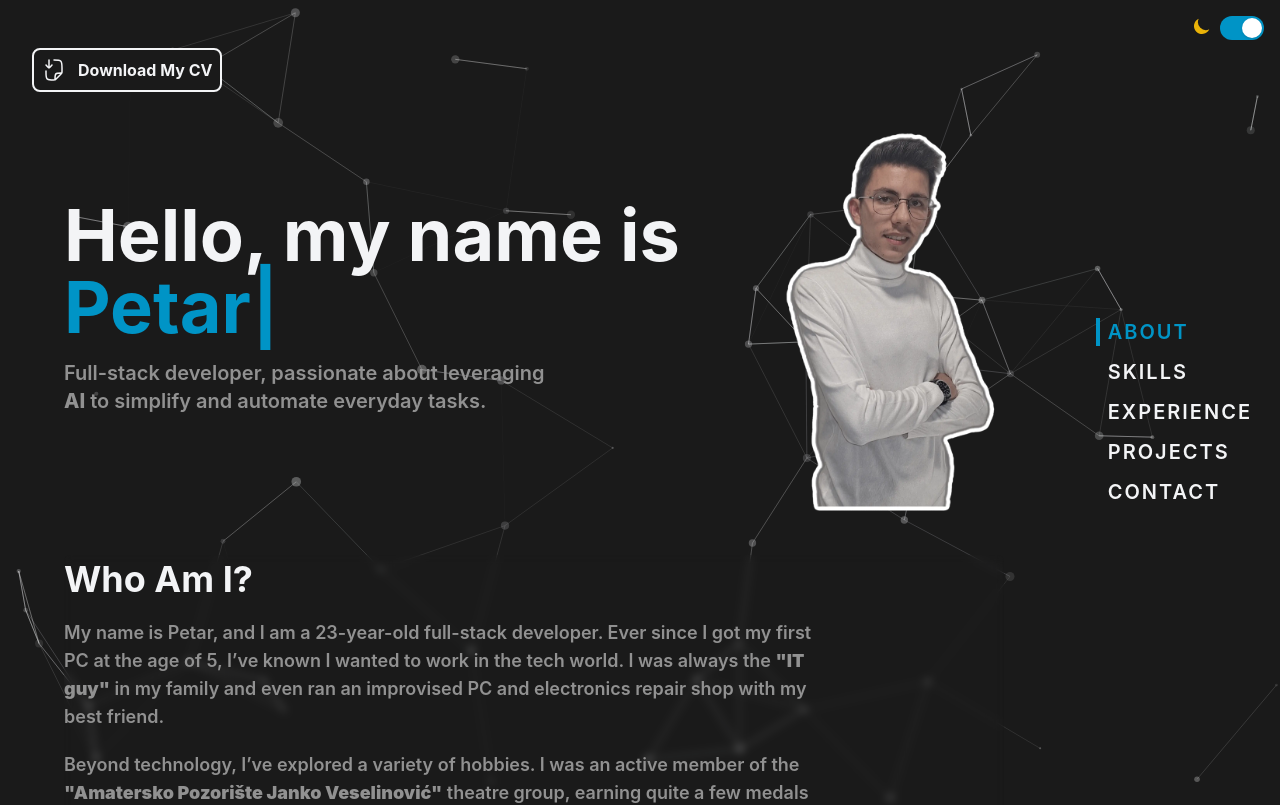
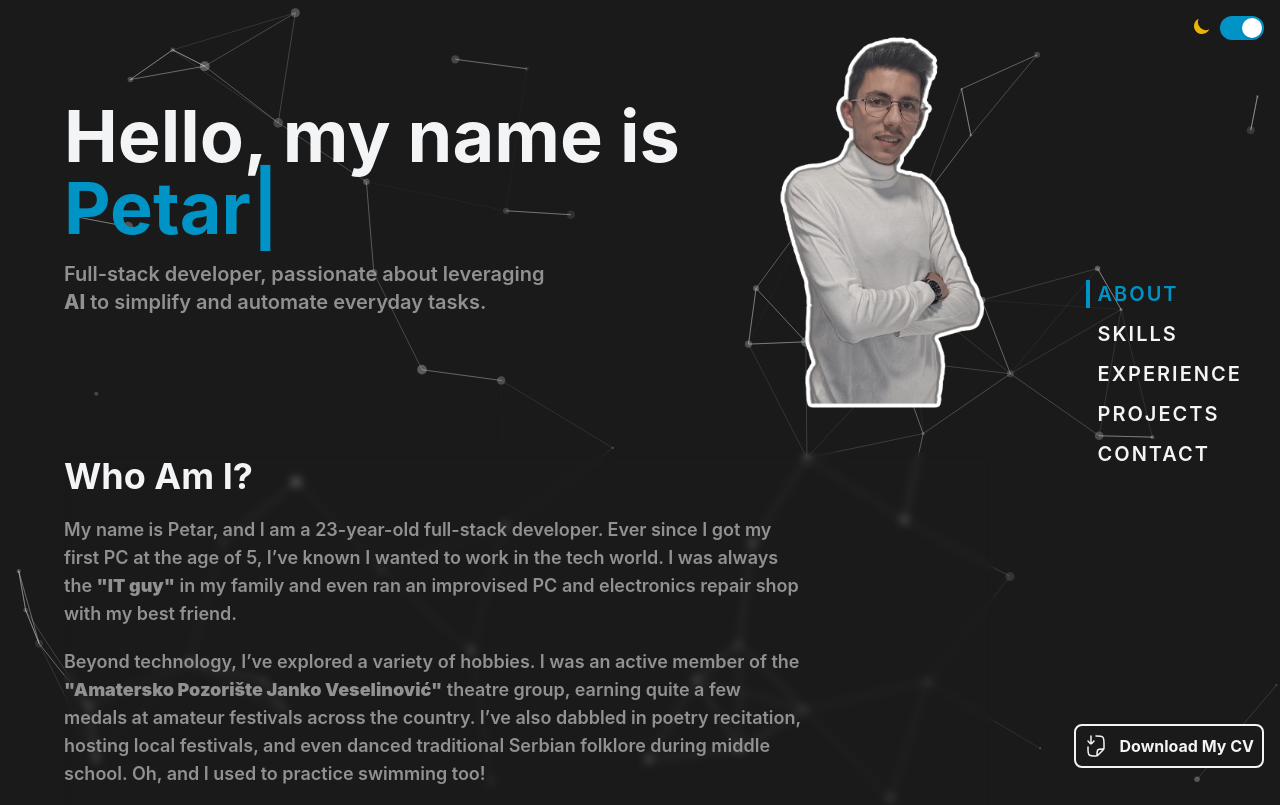
Before and after one commit to PetarK37/portfolio, a React (Vite) app: page / in a window 1280 px wide. Shown: the top 805 px of the page. Built offline with nearby package versions, Linux system fonts and the light colour scheme.

Commit message:
fix: Download btn placement

```diff
--- a/src/components/layout/DesktopNavbar.tsx
+++ b/src/components/layout/DesktopNavbar.tsx
@@ -4,6 +4,7 @@ import { Link } from "react-scroll";
 import { motion } from "framer-motion";
 import { NAV_ITEMS } from "../../utils/constants";
 import { Position, useActiveSection } from "../../hooks/UseActiveSection";
+import DownloadButton from "../ui/DownloadButton";
 
 function DesktopNavbar() {
     const { activeSection, setActiveSection, position, setPosition } =
@@ -67,6 +68,7 @@ function DesktopNavbar() {
                 ))}
                 <Cursor position={position} />
             </ul>
+            <DownloadButton />
         </div>
     );
 }
--- a/src/components/layout/MobileNavbar.tsx
+++ b/src/components/layout/MobileNavbar.tsx
@@ -4,6 +4,7 @@ import ThemeToggle from "../ui/ThemeToggle";
 import { Link } from "react-scroll";
 import { NAV_ITEMS } from "../../utils/constants";
 import { useActiveSection } from "../../hooks/UseActiveSection";
+import DownloadButton from "../ui/DownloadButton";
 
 function MobileNavbar() {
     const { activeSection, setActiveSection } = useActiveSection();
@@ -129,7 +130,9 @@ function MobileNavbar() {
                                     ))}
                                 </ul>
                             </div>
-                            <div className="self-end"></div>
+                            <div className="self-end w-full">
+                                <DownloadButton />
+                            </div>
                         </motion.div>
                     </div>
                 )}
--- a/src/components/layout/TopRowSection.tsx
+++ b/src/components/ui/DownloadButton.tsx
@@ -1,6 +1,7 @@
-function TopRowSection() {
+
+function DownloadButton() {
     return (
-        <div className='flex w-full px-8 py-4 mb-5'>
+        <div className='py-4 w-full flex'>
             <button className='bg-background border-2 border-text p-2 rounded-lg font-bold hover:bg-primary hover:border-primary transition-colors hover:text-white'>
                 <a href="/files/Resume_PetarK.pdf" download className='flex gap-3'>
                     <svg xmlns="http://www.w3.org/2000/svg" viewBox="0 0 24 24" width="24" height="24" color="currentColor" fill="none">
@@ -10,9 +11,7 @@ function TopRowSection() {
                     Download My CV
                 </a>
             </button>
-
-        </div>
-    )
+        </div>)
 }
 
-export default TopRowSection
+export default DownloadButton
--- a/src/pages/MainSection.tsx
+++ b/src/pages/MainSection.tsx
@@ -4,12 +4,10 @@ import ExperienceSection from "../components/layout/ExperienceSectionc";
 import HeroSection from "../components/layout/HeroSection";
 import ProjectsSection from "../components/layout/ProjectsSection";
 import SkillsSection from "../components/layout/SkillsSection";
-import TopRowSection from "../components/layout/TopRowSection";
 
 function MainSection() {
     return (
         <div className="flex align-middle justify-center h-max pt-8 flex-col">
-            <TopRowSection />
             <HeroSection />
             <AboutSection />
             <SkillsSection />
```
